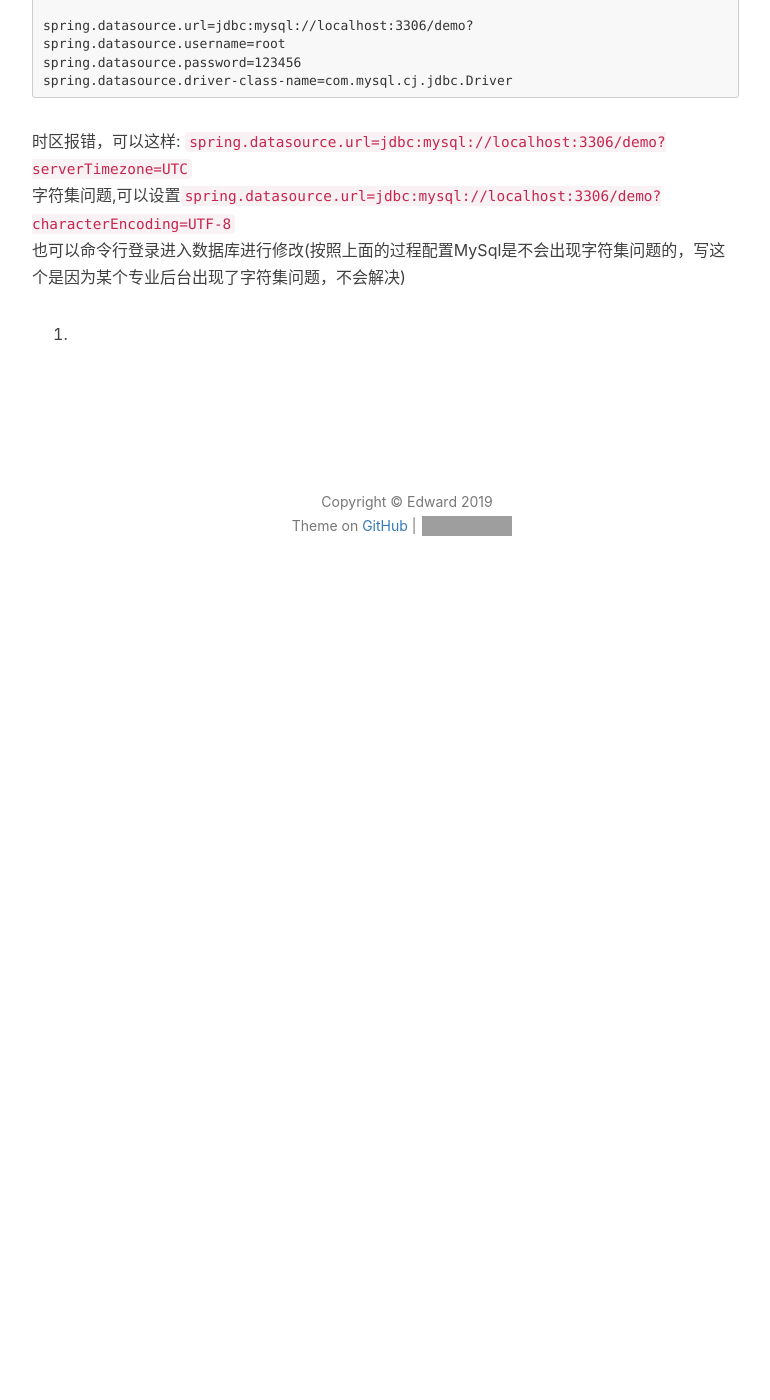
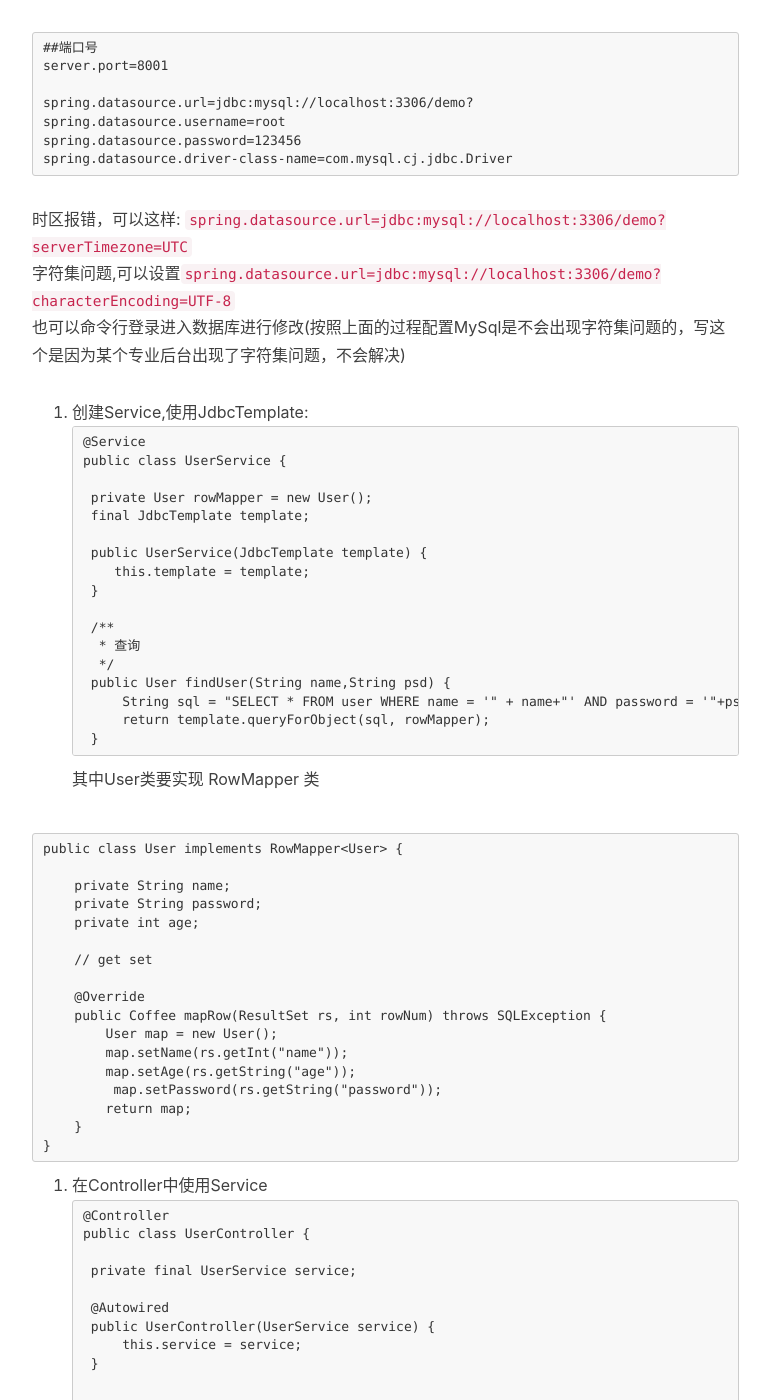
Before and after one commit to yfbx-repo/yfbx-repo.github.io, a Jekyll site: the page built from _posts/2018-09-21-Java后台接口开发.md, in a window 1280 px wide and 1400 px high, scrolled down 2491 px. Shown: the whole window, without its empty margins (233-1003 px from the left). Built offline with Jekyll 4.4.1, drawn with Linux system fonts in a browser that asks for light colours; nearby versions of some CDN libraries; comment, search, counter and statistics services are not loaded; before the commit the page ends 3121 px from its top, so only the background shows below that; some of the changed text lies outside the part shown; grey boxes are pictures that could not be loaded.

Commit message:
Update 2018-09-21-Java后台接口开发.md

````diff
--- a/_posts/2018-09-21-Java后台接口开发.md
+++ b/_posts/2018-09-21-Java后台接口开发.md
@@ -62,7 +62,7 @@ public class Application {
 2. 根据需求创建自己的接口类(Controller),如写一个登录接口:
 ```
 @Controller
-public class UserCtrl {
+public class UserController {
 
     @RequestMapping(value = "/login", method = RequestMethod.POST)
     @ResponseBody
@@ -72,6 +72,7 @@ public class UserCtrl {
     }
 }
 ```
+
 - 在类名上添加注解 `@Controller`
 - GET,POST请求注解  `@RequestMapping(method = RequestMethod.POST)`
 - 方法名注解 `@RequestMapping("/login")` 这个就是请求接口的方法名，如：htttp://localhost:8080/login
@@ -94,4 +95,69 @@ spring.datasource.driver-class-name=com.mysql.cj.jdbc.Driver
 字符集问题,可以设置`spring.datasource.url=jdbc:mysql://localhost:3306/demo?characterEncoding=UTF-8`
 也可以命令行登录进入数据库进行修改(按照上面的过程配置MySql是不会出现字符集问题的，写这个是因为某个专业后台出现了字符集问题，不会解决)
 
-2.
+2. 创建Service,使用JdbcTemplate:
+```
+@Service
+public class UserService {
+
+    private User rowMapper = new User();
+    final JdbcTemplate template;
+
+    public UserService(JdbcTemplate template) {
+       this.template = template;
+    }
+
+    /**
+     * 查询
+     */
+    public User findUser(String name,String psd) {
+        String sql = "SELECT * FROM user WHERE name = '" + name+"' AND password = '"+psd+"'  LIMIT 1";
+        return template.queryForObject(sql, rowMapper);
+    }
+```
+其中User类要实现 RowMapper 类
+
+```
+public class User implements RowMapper<User> {
+
+    private String name;
+    private String password;
+    private int age;
+
+    // get set
+
+    @Override
+    public Coffee mapRow(ResultSet rs, int rowNum) throws SQLException {
+        User map = new User();
+        map.setName(rs.getInt("name"));
+        map.setAge(rs.getString("age"));
+         map.setPassword(rs.getString("password"));
+        return map;
+    }
+}
+```
+3. 在Controller中使用Service
+```
+@Controller
+public class UserController {
+
+    private final UserService service;
+
+    @Autowired
+    public UserController(UserService service) {
+        this.service = service;
+    }
+
+
+    @RequestMapping(value = "/login", method = RequestMethod.POST)
+    @ResponseBody
+    public String login(String account, String password) {
+        User user = service.findUser(account,password);
+        if(user==null){
+        return "用户名或密码不正确";
+        }
+        return "登录成功";
+    }
+}
+```
+返回Json，结合各种Json框架，写一个返回数据模板就好了。
````
